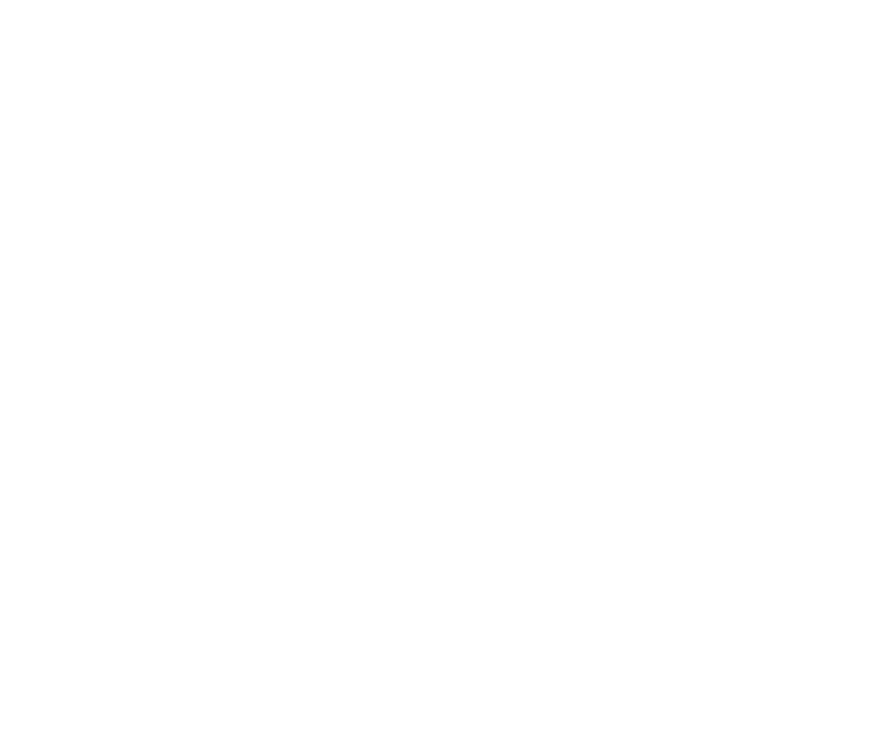
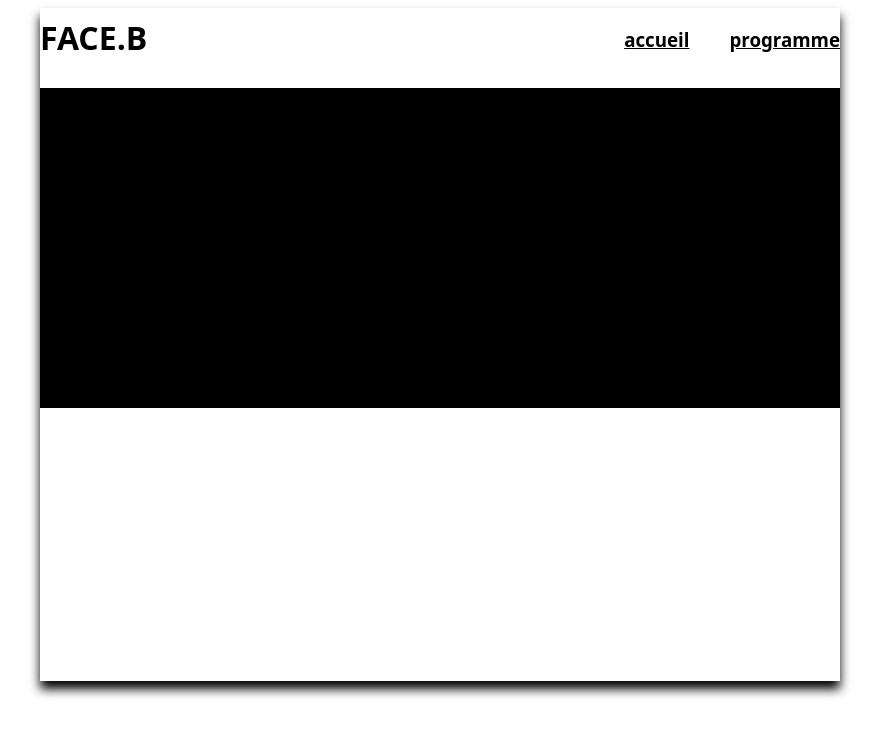
Before and after one commit to mcascarino-droid/face-b, a plain HTML site: page index.html in a window 1280 px wide. Shown: the whole page, without its empty margins (200-1079 px from the left). Drawn offline with Linux system fonts and the light colour scheme.

Commit message:
version two

```diff
--- a/index.html
+++ b/index.html
@@ -4,8 +4,24 @@
     <meta charset="UTF-8">
     <meta name="viewport" content="width=device-width, initial-scale=1.0">
     <title>Document</title>
+    <link rel="stylesheet" href="style.css">
 </head>
 <body>
+    <div class="box">
+        <div class="nav-bar">
+            <h1 id="face1">FACE.B</h1>
+            <div class="link">
+                <h3 id="accueil">accueil</h3>
+                <h3 id="programme">programme</h3>
+            </div>
+
+        </div>
+       <div class="black">
+         <div class="nav-black">
+            <div></div>
+         </div>
+       </div>
+    </div>
 
 </body>
 </html>
--- a/style.css
+++ b/style.css
@@ -0,0 +1,64 @@
+body {
+    display: flex;
+    flex-direction: row;
+    justify-content: center;
+
+}
+
+.box {
+    display: flex;
+    flex-direction: column;
+    justify-content: start;
+    width: 800px;
+    height: 673px;
+    border: none;
+    border-radius: 0%;
+    background: white;
+    box-shadow: 0 8px 10px black;
+}
+
+.nav-bar {
+    display: flex;
+    flex-direction: row;
+    justify-content: space-between;
+    width: 100%;
+    height: 80px;
+
+}
+
+.link {
+    display: flex;
+    flex-direction: row;
+    justify-content: center;
+    gap: 40px;
+}
+
+#face1 {
+    font-family: system-ui, -apple-system, BlinkMacSystemFont, 'Segoe UI', Roboto, Oxygen, Ubuntu, Cantarell, 'Open Sans', 'Helvetica Neue', sans-serif;
+    margin-top: 8px;
+}
+
+
+#accueil {
+    font-family: system-ui, -apple-system, BlinkMacSystemFont, 'Segoe UI', Roboto, Oxygen, Ubuntu, Cantarell, 'Open Sans', 'Helvetica Neue', sans-serif;
+    text-decoration: underline;
+}
+
+#programme {
+    font-family: system-ui, -apple-system, BlinkMacSystemFont, 'Segoe UI', Roboto, Oxygen, Ubuntu, Cantarell, 'Open Sans', 'Helvetica Neue', sans-serif;
+    text-decoration: underline;
+}
+
+.black {
+    display: flex;
+    flex-direction: column;
+    justify-content: center;
+}
+
+.nav-black {
+    background: black;
+    width: 100%;
+    height: 320px;
+    border-radius: 0%;
+
+}
```
